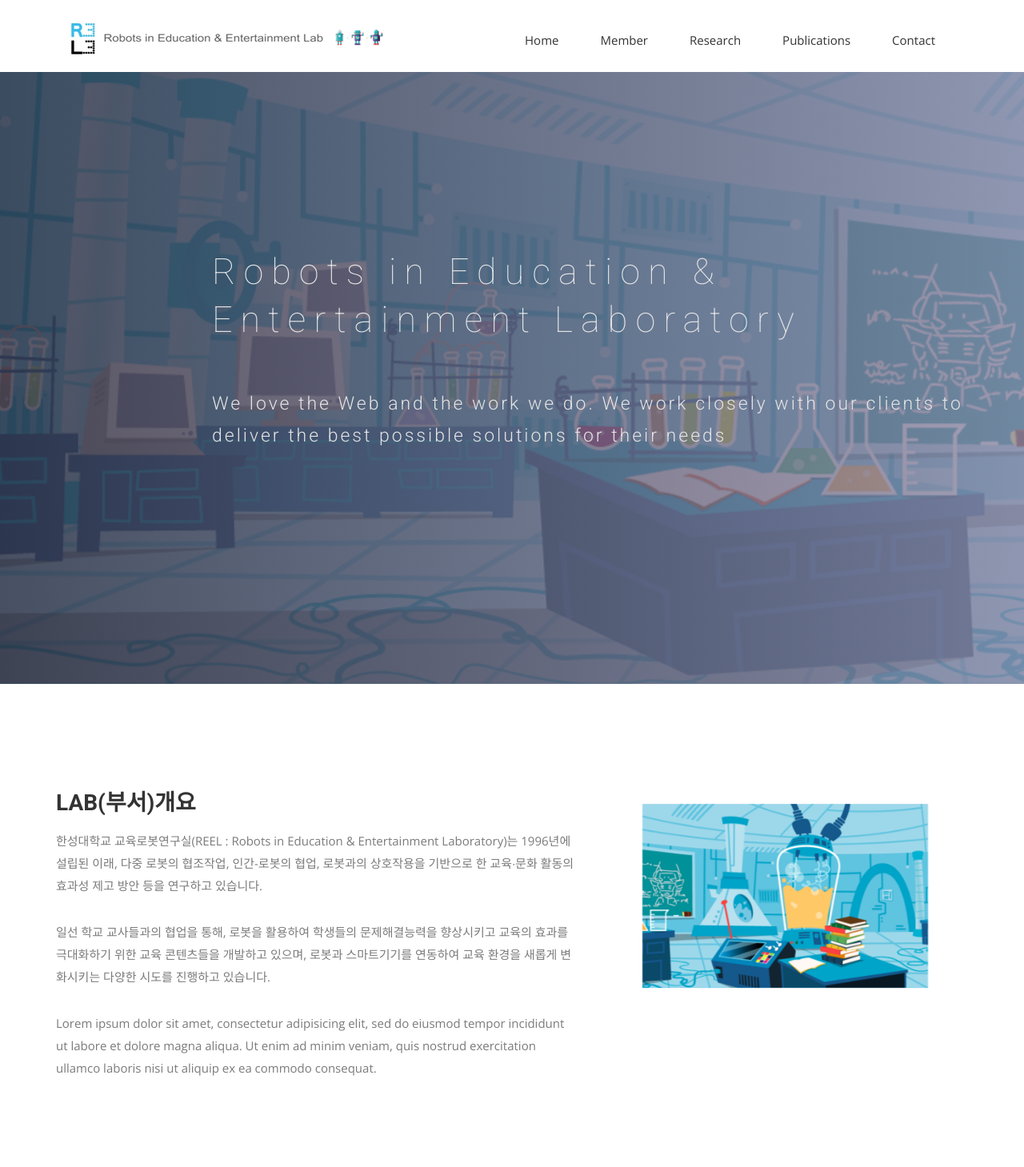
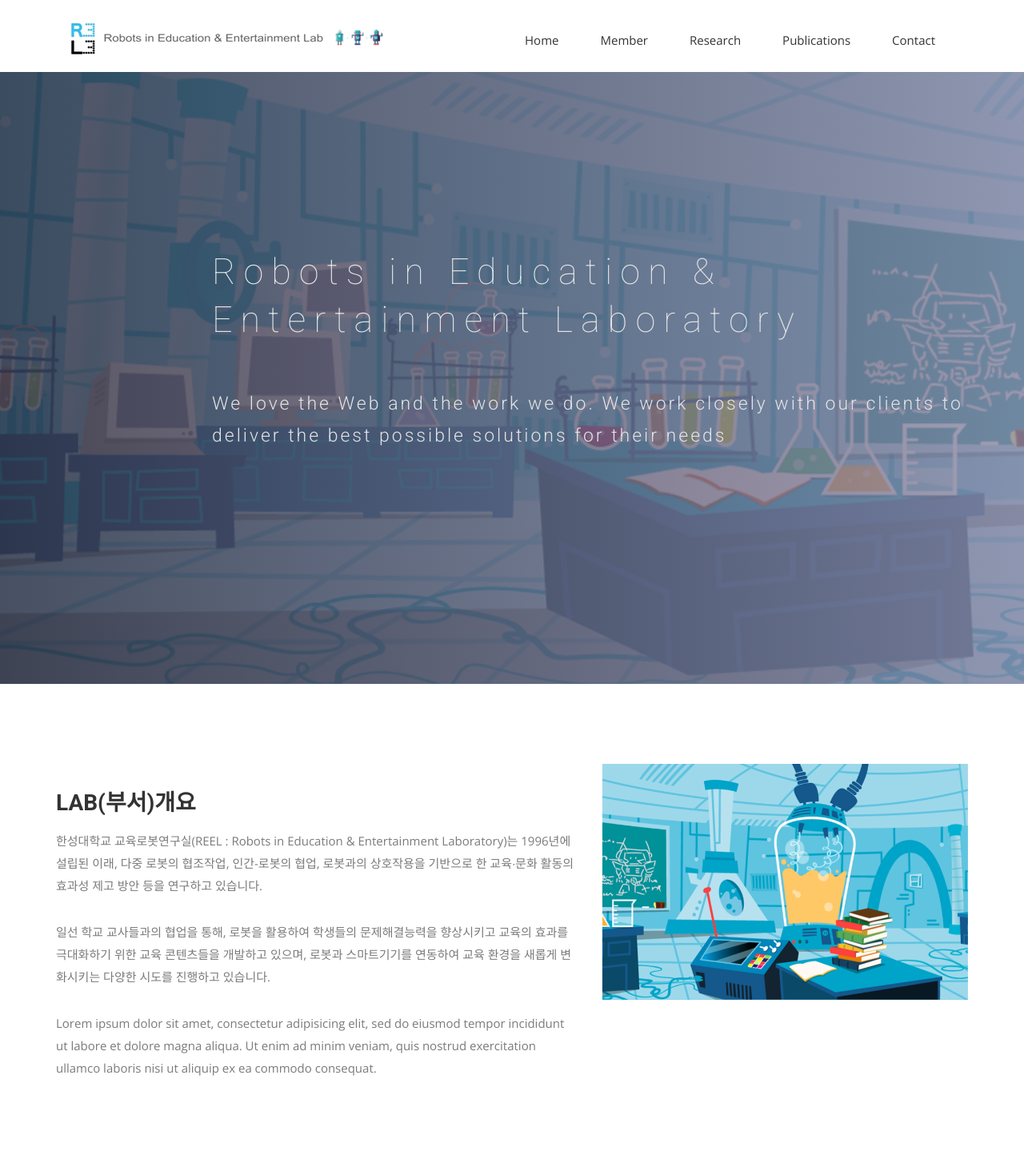
Before and after one commit to reelmaster/Reel-web, a Jekyll site: the page built from index.html, in a window 1280 px wide. Shown: the top 1459 px of the page at 80% size. Built offline with Jekyll 4.4.1, drawn with Linux system fonts in a browser that asks for light colours; nearby versions of some CDN libraries; some web fonts are replaced; grey boxes are pictures that could not be loaded.

Commit message:
updated
updated

```diff
--- a/css/reel.css
+++ b/css/reel.css
@@ -150,7 +150,6 @@ font header .navbar-default .navbar-nav li a:hover {
   padding-top: 20px;
 }
 #intro .block img {
-  padding: 50px;
   width: 100%;
 }
 #intro .section-title {
@@ -253,7 +252,7 @@ font header .navbar-default .navbar-nav li a:hover {
 }
 #call-to-action img{
   display: block;
-  padding: 0 auto;
+  margin: 0 auto;
   width: 90%;
 }
 #call-to-action .btn-call-to-action {
```
